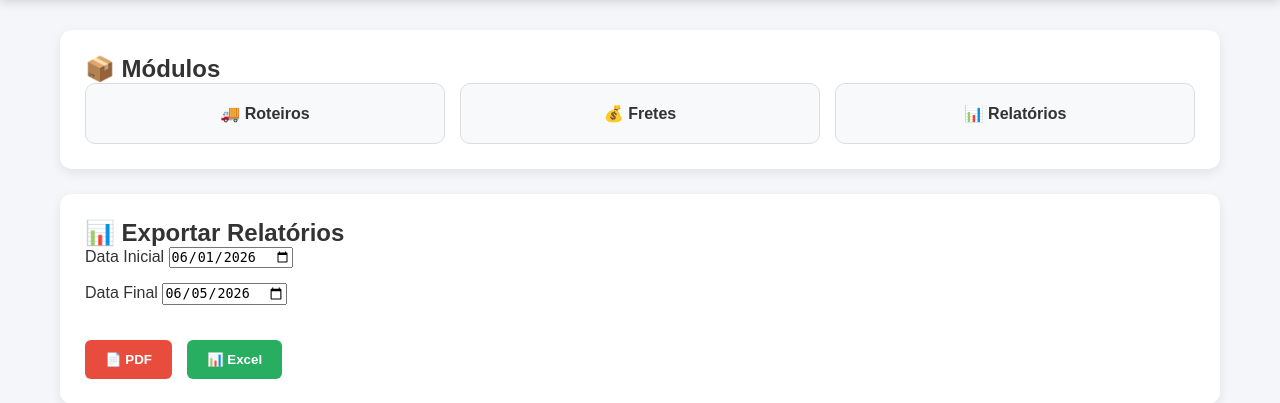
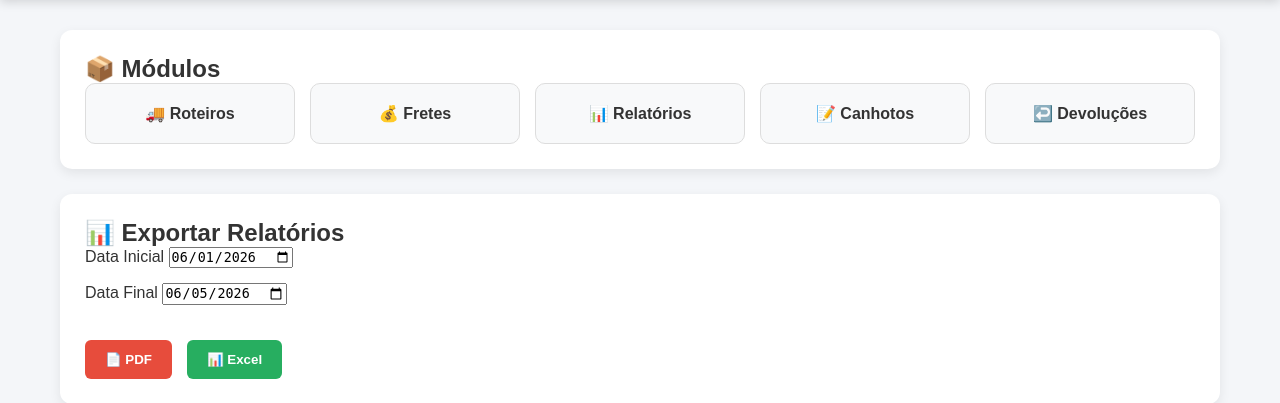
Before and after one commit to crismuuniz/Frescatto-Log-stica, a Flask app: page / in a window 1280 px wide. Shown: the part 88-491 px from the top of the page. Run offline with Flask 3, Linux system fonts and the light colour scheme; some libraries are stand-ins or nearby versions.

Commit message:
Adicionando modulos faltantes

```diff
--- a/templates/index.html
+++ b/templates/index.html
@@ -35,6 +35,8 @@
             <a href="/rotas" class="menu-item">🚚 Roteiros</a>
             <a href="/fretes" class="menu-item">💰 Fretes</a>
             <a href="/relatorios" class="menu-item">📊 Relatórios</a>
+            <a href="/canhotos" class="menu-item">📝 Canhotos</a>
+            <a href="/devolucoes" class="menu-item">↩️ Devoluções</a>
         </div>
     </div>
 
```
